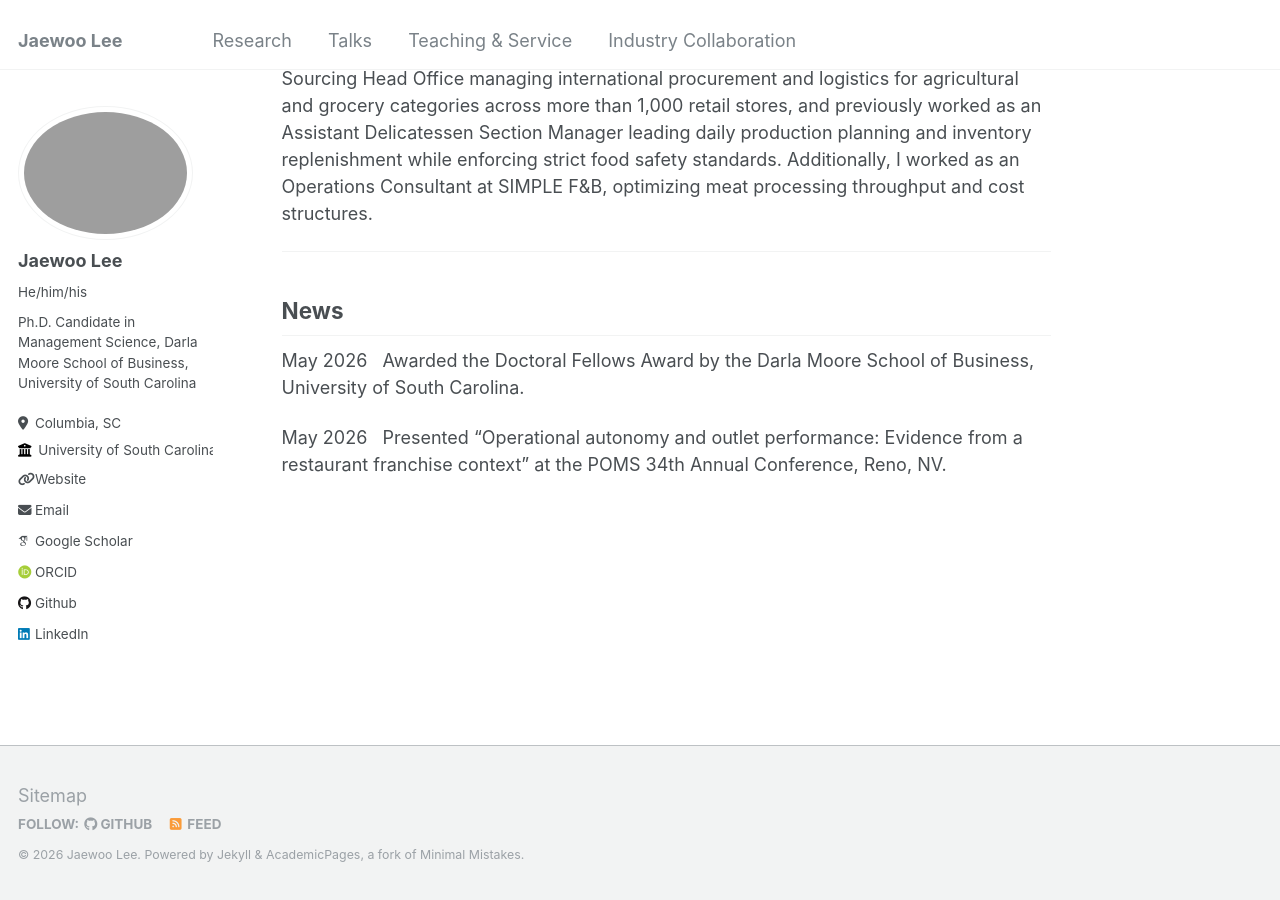
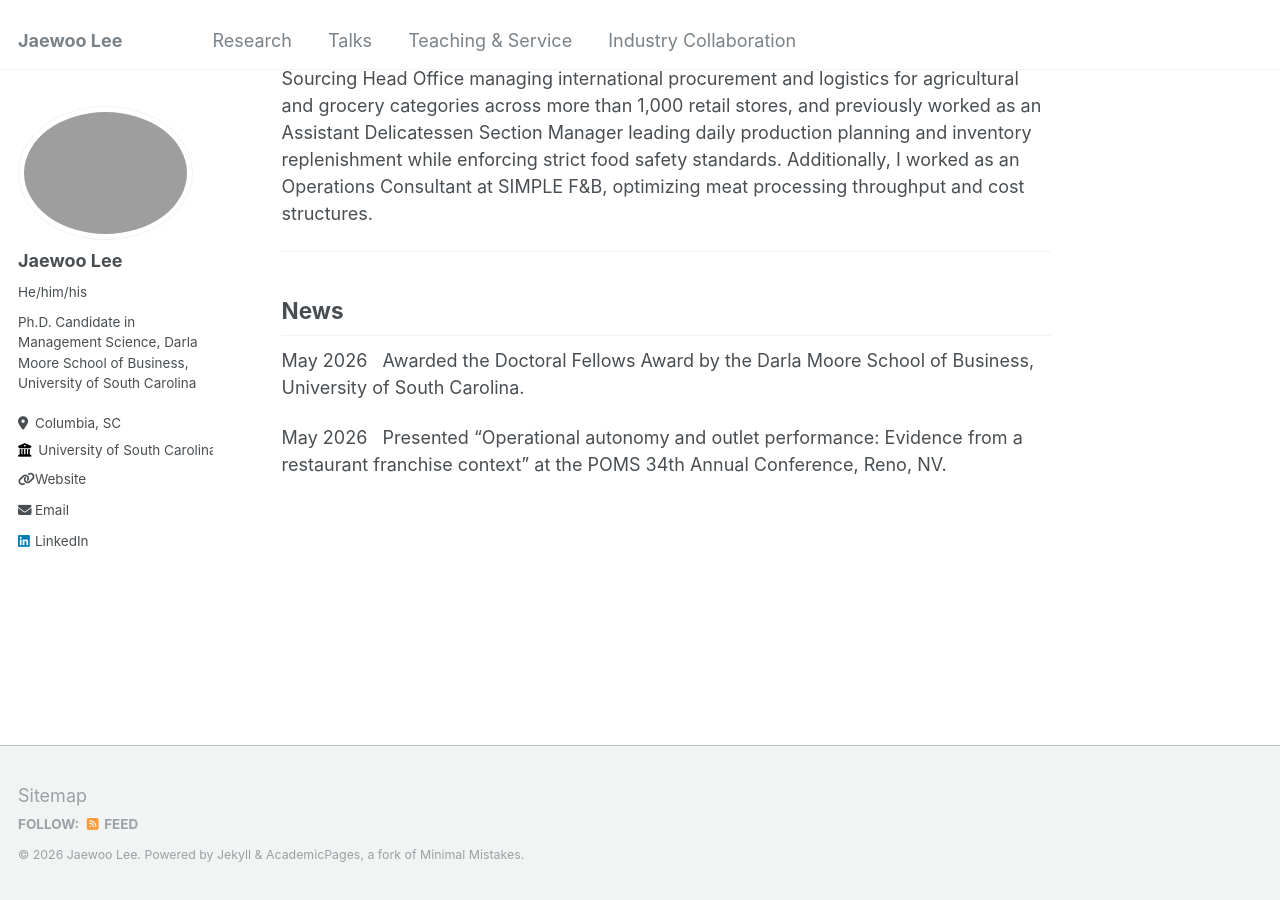
Before and after one commit to l3114987/I3114987.github.io, a Jekyll site: the page built from _pages/about.md, in a window 1280 px wide and 900 px high, scrolled down 633 px. Built offline with Jekyll 4.4.1, drawn with Linux system fonts in a browser that asks for light colours; some web fonts are replaced; part of the change alters nothing that is shown.

Commit message:
Update _config.yml

```diff
--- a/_config.yml
+++ b/_config.yml
@@ -26,9 +26,7 @@ author:
 
   # Academic websites
   arxiv             : # URL
-  googlescholar     : "" # 구글 스칼라 프로필 생성 시 URL 입력
   impactstory       : # URL
-  orcid             : "" # ORCID 생성 시 ID 입력
   semantic          : # URL
   pubmed            : # URL
   researchgate      : # URL
@@ -37,7 +35,6 @@ author:
   bitbucket         :
   codepen           :
   dribbble          :
-  github            : "l3114987"
   kaggle            :
   stackoverflow     :
 
```
